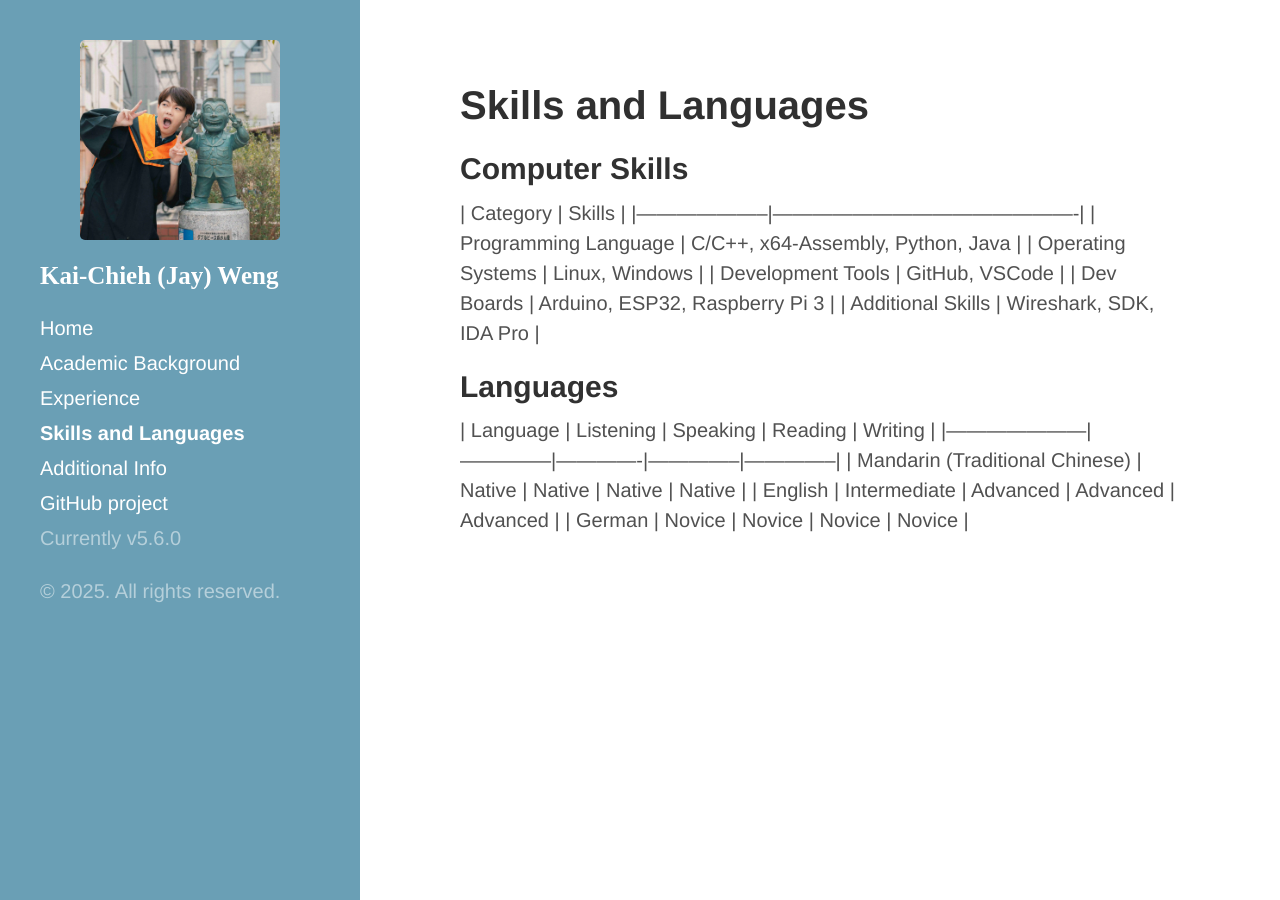
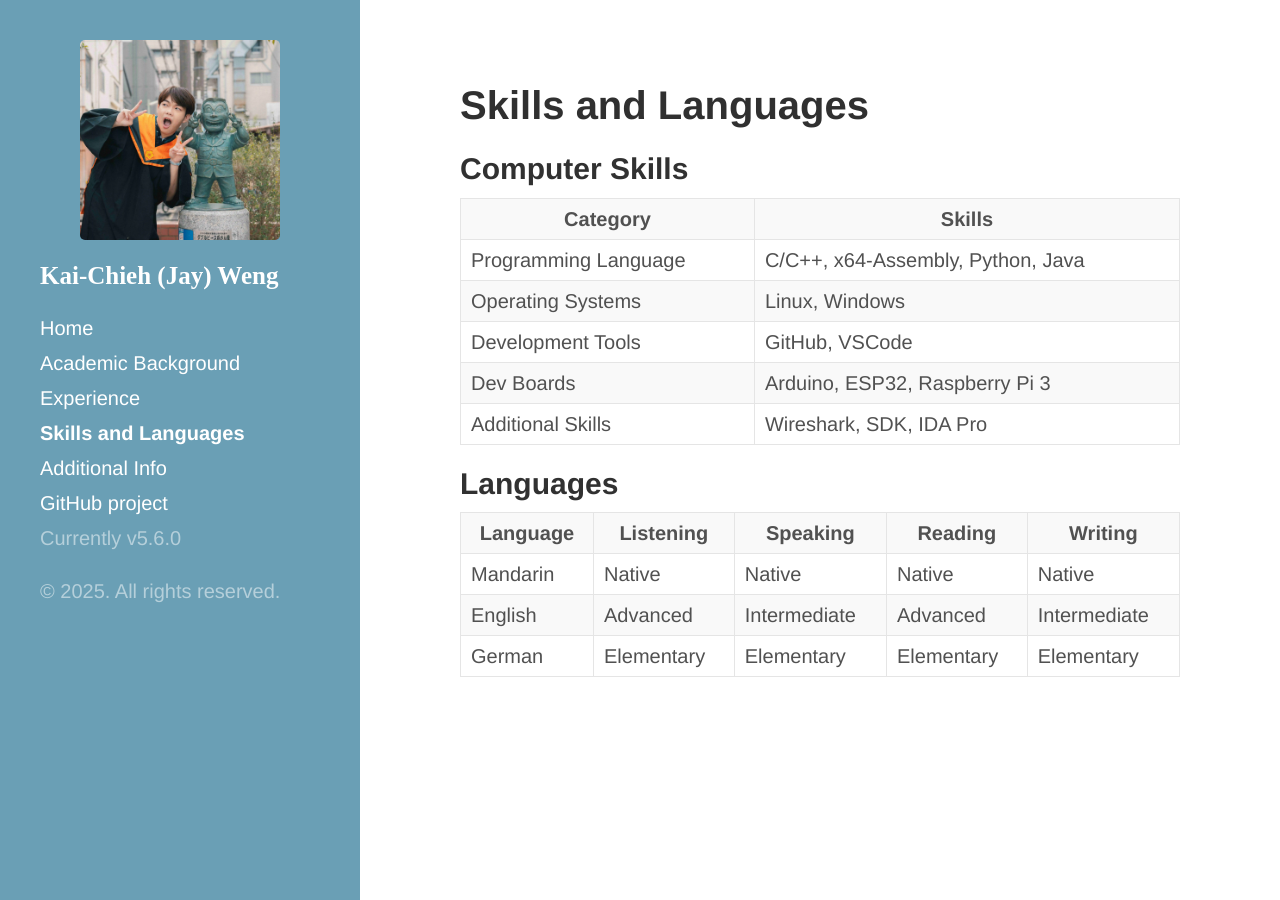
Before and after one commit to FactorialK/FactorialK.github.io, a Jekyll site: the page built from D_Skills.md, in a window 1280 px wide. Built offline with Jekyll 4.4.1, drawn with Linux system fonts in a browser that asks for light colours.

Commit message:
Revising few details

```diff
--- a/D_Skills.md
+++ b/D_Skills.md
@@ -4,18 +4,61 @@ title: Skills and Languages
 ---
 
 ## Computer Skills
-| Category           | Skills                                      |
-|--------------------|----------------------------------------------|
-| Programming Language | C/C++, x64-Assembly, Python, Java           |
-| Operating Systems  | Linux, Windows                               |
-| Development Tools  | GitHub, VSCode                               |
-| Dev Boards         | Arduino, ESP32, Raspberry Pi 3               |
-| Additional Skills  | Wireshark, SDK, IDA Pro                      |
-
+<table border=1>
+  <tr>
+    <th>Category</th>
+    <th>Skills</th>
+  </tr>
+  <tr>
+    <td>Programming Language</td>
+    <td>C/C++, x64-Assembly, Python, Java</td>
+  </tr>
+  <tr>
+    <td>Operating Systems</td>
+    <td>Linux, Windows</td>
+  </tr>
+  <tr>
+    <td>Development Tools</td>
+    <td>GitHub, VSCode</td>
+  </tr>
+  <tr>
+    <td>Dev Boards</td>
+    <td>Arduino, ESP32, Raspberry Pi 3</td>
+  </tr>
+  <tr>
+    <td>Additional Skills</td>
+    <td>Wireshark, SDK, IDA Pro</td>
+  </tr>
+</table>
 
 ## Languages
-| Language            | Listening    | Speaking    | Reading      | Writing      |
-|---------------------|--------------|-------------|--------------|--------------|
-| Mandarin (Traditional Chinese) | Native       | Native      | Native       | Native       |
-| English             | Intermediate | Advanced    | Advanced     | Advanced     |
-| German              | Novice       | Novice      | Novice       | Novice       |
+<table border="1">
+  <tr>
+    <th>Language</th>
+    <th>Listening</th>
+    <th>Speaking</th>
+    <th>Reading</th>
+    <th>Writing</th>
+  </tr>
+  <tr>
+    <td>Mandarin </td>
+    <td>Native</td>
+    <td>Native</td>
+    <td>Native</td>
+    <td>Native</td>
+  </tr>
+  <tr>
+    <td>English</td>
+    <td>Advanced</td>
+    <td>Intermediate</td>
+    <td>Advanced</td>
+    <td>Intermediate</td>
+  </tr>
+  <tr>
+    <td>German</td>
+    <td>Elementary</td>
+    <td>Elementary</td>
+    <td>Elementary</td>
+    <td>Elementary</td>
+  </tr>
+</table>
```
Also changed, not shown: B_Background.md (+2 -1 lines), C_Experience.md (+2 -3 lines), E_Extra.md (+5 -4 lines).
